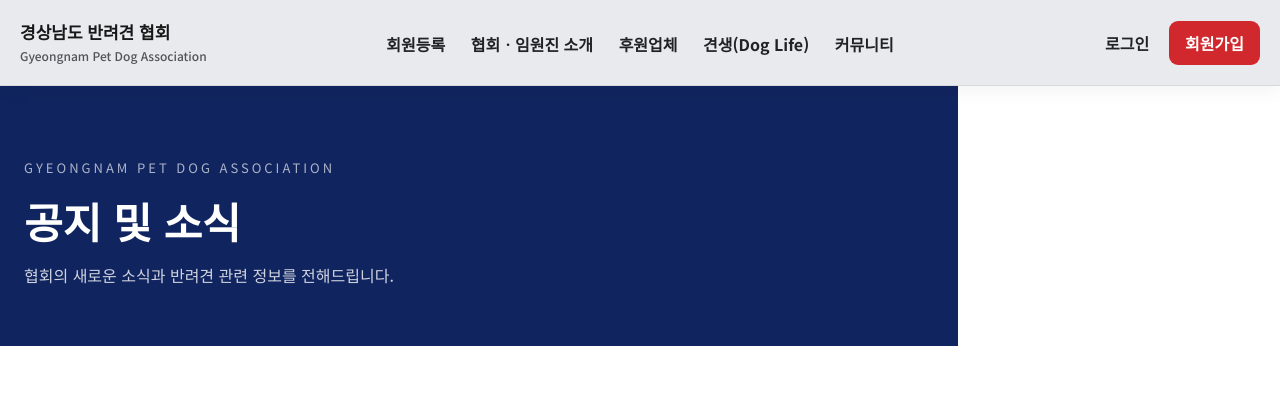
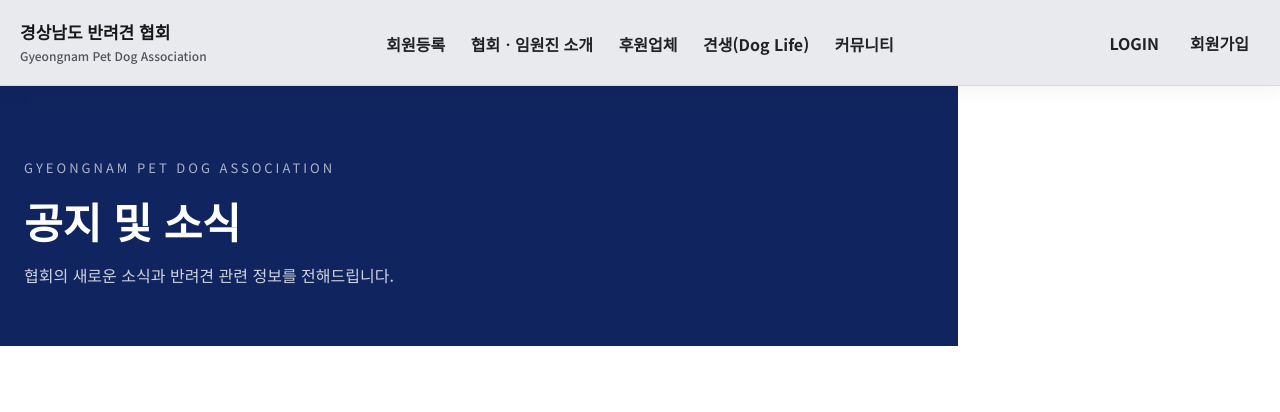
Before and after one commit to kprism/withdog, a Django app: page /board.html in a window 1280 px wide. Shown: the top 412 px of the page. Run offline with Django 5.2, Linux system fonts and the light colour scheme; data comes from the database, SQL or seed files in the repository; data that the repository does not hold is empty.

Commit message:
fix: simplify public login and signup actions

```diff
--- a/backend/partners/templates/website/includes/public_header.html
+++ b/backend/partners/templates/website/includes/public_header.html
@@ -50,11 +50,11 @@
             </form>
         {% else %}
             {% if request.path == '/' %}
-                <button type="button" class="auth-link" data-member-login>로그인</button>
-                <button type="button" class="auth-link auth-link--accent" data-member-join>회원가입</button>
+                <button type="button" class="auth-link auth-link--plain" data-member-login>LOGIN</button>
+                <button type="button" class="auth-link auth-link--plain" data-member-join>회원가입</button>
             {% else %}
-                <a class="auth-link" href="/dashboard/login/">로그인</a>
-                <a class="auth-link auth-link--accent" href="/#join">회원가입</a>
+                <a class="auth-link auth-link--plain" href="/dashboard/login/">LOGIN</a>
+                <a class="auth-link auth-link--plain" href="/#join">회원가입</a>
             {% endif %}
         {% endif %}
     </nav>
```
